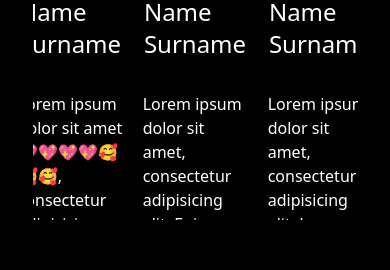
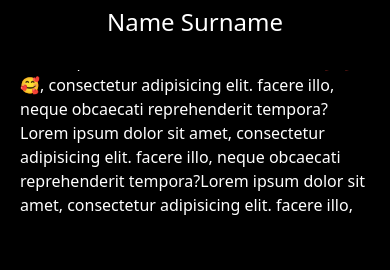
Before and after one commit to DavidGyulinyan/focus-design-studio, a Vue app: page / in a window 390 px wide. Shown: the part 3541-3811 px from the top of the page. Built offline with nearby package versions, Linux system fonts and the light colour scheme; a web font is replaced by a local one.

Commit message:
testimonials section now is responsive

```diff
--- a/src/assets/tailwind.css
+++ b/src/assets/tailwind.css
@@ -19,6 +19,7 @@ margin: 0;
 padding: 0;
 box-sizing: border-box;
 /*border: 1px solid red;*/
+
 }
 
 body {
--- a/src/components/AppTestimonials.vue
+++ b/src/components/AppTestimonials.vue
@@ -2,11 +2,11 @@
   <section class="w-full flex justify-center items-center mt-64 mb-36 gap-24">
     <div class="w-full flex-col flex justify-center items-center">
       <span class="text-5xl">Client about us</span>
-      <div class="w-5/6 mt-40">
+      <div class="w-5/6 max-lg:w-full mt-40">
         <swiper
             class="mySwiper h-[400px]"
             :modules="modules"
-            :slides-per-view="3"
+            :slides-per-view="slidesPerView"
             :space-between="50"
             :loop="true"
             :pagination="{
@@ -30,7 +30,7 @@
             <p class="text-2xl">
               {{ item.title }}
             </p>
-            <p class="w-7/8 h-40 overflow-y-scroll overflow-hidden no-scrollbar">
+            <p class="w-7/8 h-40 p-5 overflow-y-scroll overflow-hidden no-scrollbar flex justify-center items-center">
               {{ item.description }}
             </p>
 
@@ -42,7 +42,7 @@
 </template>
 
 <script>
-import {ref} from "vue";
+import {ref, onMounted, onBeforeUnmount, watchEffect} from "vue";
 import {Swiper, SwiperSlide} from 'swiper/vue';
 import {Autoplay, Pagination} from "swiper/modules";
 import 'swiper/css';
@@ -53,6 +53,36 @@ export default {
     SwiperSlide,
   },
   setup() {
+    const slidesPerView = ref(
+        window.innerWidth <= 550
+            ? 1
+            : window.innerWidth <= 720
+                ? 2
+                : window.innerWidth > 720
+                    ? 3
+                    : 0
+    );
+
+    const setSlidesPerView = () => {
+      slidesPerView.value =
+          window.innerWidth <= 550
+              ? 1
+              : window.innerWidth <= 720
+                  ? 2
+                  : window.innerWidth > 720
+                      ? 3
+                      : 0;
+    };
+
+    onMounted(() => {
+      setSlidesPerView();
+      window.addEventListener("resize", setSlidesPerView);
+    });
+
+    onBeforeUnmount(() => {
+      window.removeEventListener("resize", setSlidesPerView);
+    });
+
     const swiperTextBase = ref([
       {
         id: 1,
@@ -84,7 +114,8 @@ export default {
     ])
     return {
       modules: [Pagination, Autoplay],
-      swiperTextBase
+      swiperTextBase,
+      slidesPerView,
     };
   },
 };
--- a/src/store/store.js
+++ b/src/store/store.js
@@ -7,6 +7,7 @@ export default createStore({
         toggle: Boolean,
         activeMenu: '',
         showMenu: true,
+        isView: 3,
         isOpen: false,
         isMobileMenuOpen: false,
         languages: ['Arm'],
```
